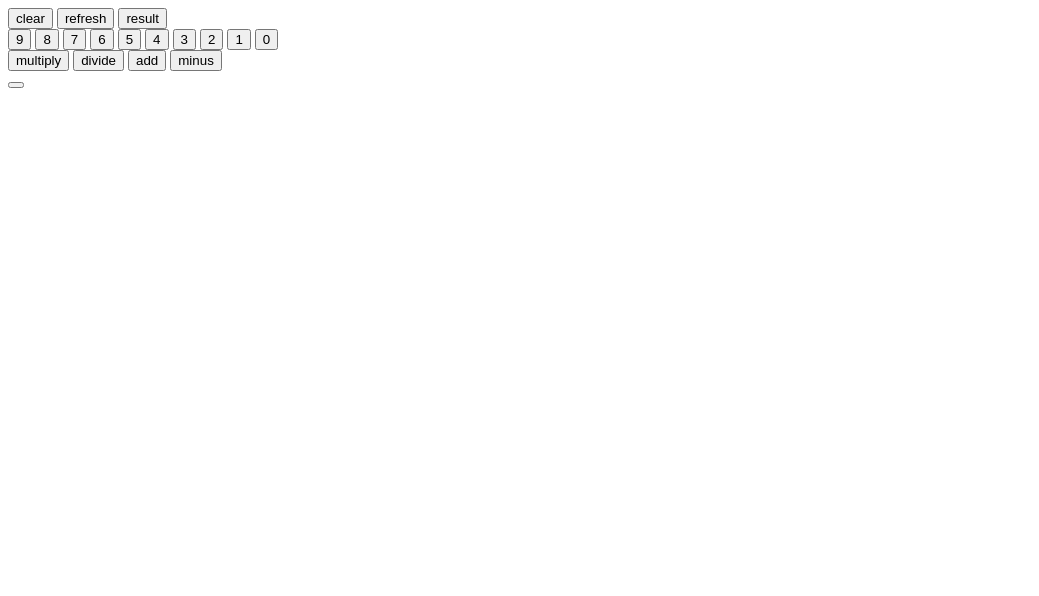
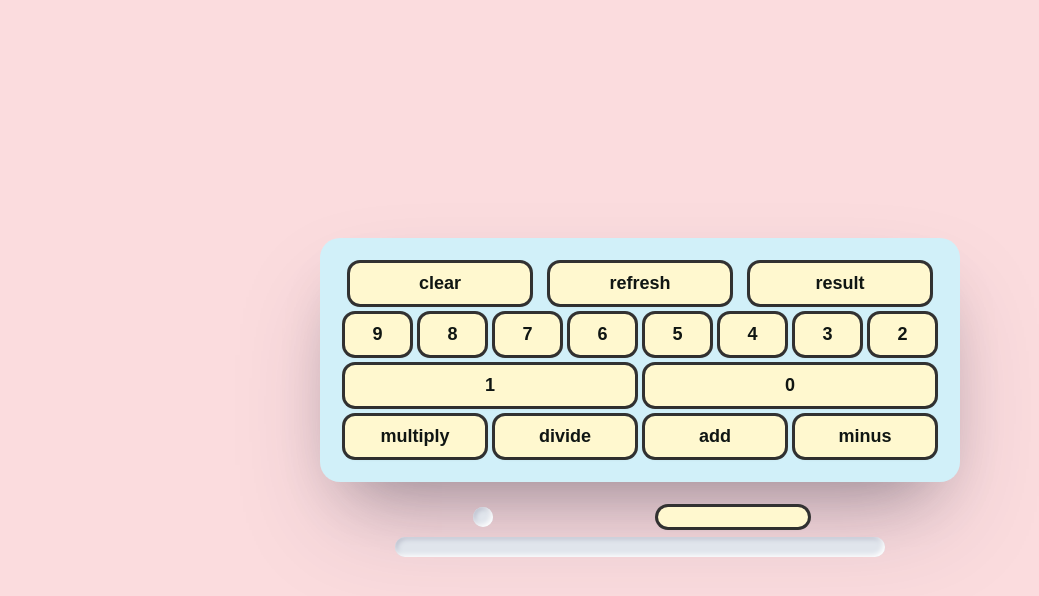
Before and after one commit to ea-acar/calculator, a plain HTML site: page index.html in a window 1280 px wide. Shown: the whole page, without its empty margins (0-1039 px from the left). Drawn offline with Linux system fonts and the light colour scheme.

Commit message:
add base design settings

```diff
--- a/index.html
+++ b/index.html
@@ -7,6 +7,88 @@
     <meta http-equiv="X-UA-Compatible" content="ie=edge">
     <title>Calculator</title>
     <style>
+        body, html {
+            height: 100%;
+            margin: 0;
+            display: flex;
+            justify-content: center;
+            align-items: center;
+            background-color: #fbdcde;
+        }
+
+        .container {
+            display: flex;
+            flex-direction: column;
+            align-items: center;
+        }
+
+        .calculator-body {
+            background-color: #d1f0f9;
+            border-radius: 20px;
+            box-shadow: rgba(50, 50, 93, 0.25) 0px 50px 100px -20px, rgba(0, 0, 0, 0.3) 0px 30px 60px -30px;
+            padding: 20px;
+            margin-bottom: 20px;
+        }
+
+        .actions-area, .numbers-area, .operator-area, .last-calculation-area, .previous-calculations-area {
+            display: flex;
+            flex-wrap: wrap;
+            justify-content: space-around;
+        }
+
+        button {
+            background-color: #fff8cf;
+            border: none;
+            padding: 10px 20px;
+            margin: 5px;
+            border-radius: 10px;
+            box-shadow: rgba(0, 0, 0, 0.16) 0px 1px 4px, rgb(51, 51, 51) 0px 0px 0px 3px;
+            cursor: pointer;
+            font-size: 18px;
+            font-weight: bold;
+            color: #101613;
+            transition: transform 0.2s;
+        }
+
+        button:hover {
+            transform: scale(1.1);
+        }
+
+        button:active {
+            box-shadow: inset -2px -2px 5px #ffffff,
+            inset 2px 2px 5px #babecc;
+            color: #fdfd96;
+        }
+
+        .calculator-history {
+            width: 100%;
+            max-width: 500px;
+        }
+
+        .last-calculation, .previous-calculations-area {
+            background-color: #e0e5ec;
+            border-radius: 10px;
+            box-shadow: inset -2px -2px 5px #ffffff,
+            inset 2px 2px 5px #babecc;
+            padding: 10px;
+            margin: 5px;
+        }
+
+        .numbers-area, .operator-area {
+            flex-basis: 100%;
+        }
+
+        .numbers-area button {
+            flex: 1 1 10%;
+        }
+
+        .operator-area button {
+            flex: 1 1 15%;
+        }
+
+        .actions-area button, .last-calculation-area button {
+            flex-basis: 30%;
+        }
 
     </style>
 </head>
```
